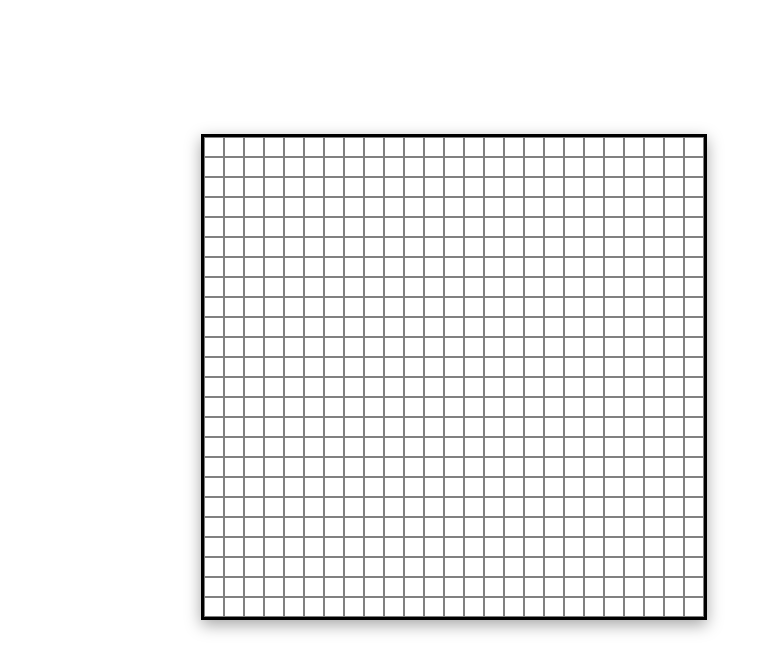
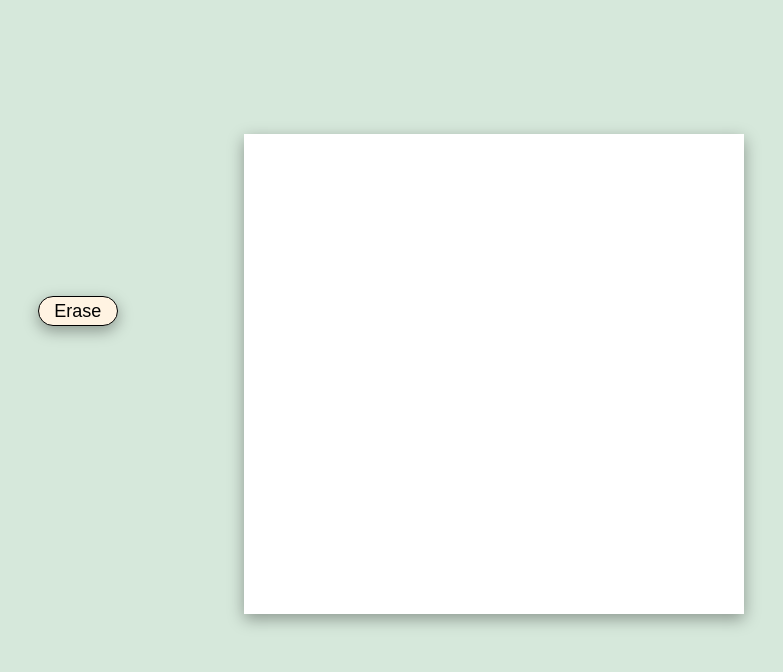
Before and after one commit to qrex19/etch-a-sketch, a plain HTML site: page index.html in a window 1280 px wide. Shown: the whole page, without its empty margins (249-1032 px from the left). Drawn offline with Linux system fonts and the light colour scheme.

Commit message:
eraser functionality added to the project

```diff
--- a/index.html
+++ b/index.html
@@ -12,6 +12,8 @@
 </head>
 <body>
 
+    <button class="mode">Erase</button>
+
     <div class="container">
         <!-- contains all the boxes -->
     </div>
--- a/script.js
+++ b/script.js
@@ -11,9 +11,32 @@ for(let i = 0; i < btnArr.length; i++) {
     container.append(btnArr[i]);
 }
 
+//mode code
+var mode = 'paint'; //default mode
+
+const modeButton = document.querySelector('.mode');
+
+modeButton.addEventListener('click', function run() {
+
+    if(mode == 'paint') {
+        mode = 'erase';
+        modeButton.innerHTML = 'Paint';
+    }else {
+        mode = 'paint';
+        modeButton.innerHTML = 'Erase';
+    }
+
+});
+
+
 //btnArr is the array that contains all the button objects
 for(let i = 0; i < btnArr.length; i++) {
     btnArr[i].addEventListener('mouseover', function run() {
-        btnArr[i].style.backgroundColor = 'black';
+        if(mode == 'paint') {
+            btnArr[i].style.backgroundColor = 'black';
+        }else {
+            btnArr[i].style.backgroundColor = 'white';
+        }
+
     });
 }
--- a/style.css
+++ b/style.css
@@ -2,6 +2,7 @@ body {
     display: flex;
     justify-content: center;
     align-items: center;
+    background-color: #D6E8DB;
 }
 
 .container {
@@ -12,10 +13,19 @@ body {
     justify-content: center;
     margin-left: 10%;
     margin-top: 10%;
-
-    border: 3px solid black;
+    border: 0px;
     box-shadow: rgba(0, 0, 0, 0.35) 0px 5px 15px;
 
+}
+
+button.mode {
+    width: 80px;
+    height: 30px;
+    border: 1px solid black;
+    box-shadow: rgba(0, 0, 0, 0.35) 0px 5px 15px;
+    border-radius: 20px;
+    background-color: #FFF3E2;
+    font-size: large;
 }
 
 button {
@@ -24,6 +34,6 @@ button {
     background-color: white;
     border-style: none;
     margin: 0px;
-    border: 1px solid grey;
+    border: 0px;
     padding: 0px;
 }
```
